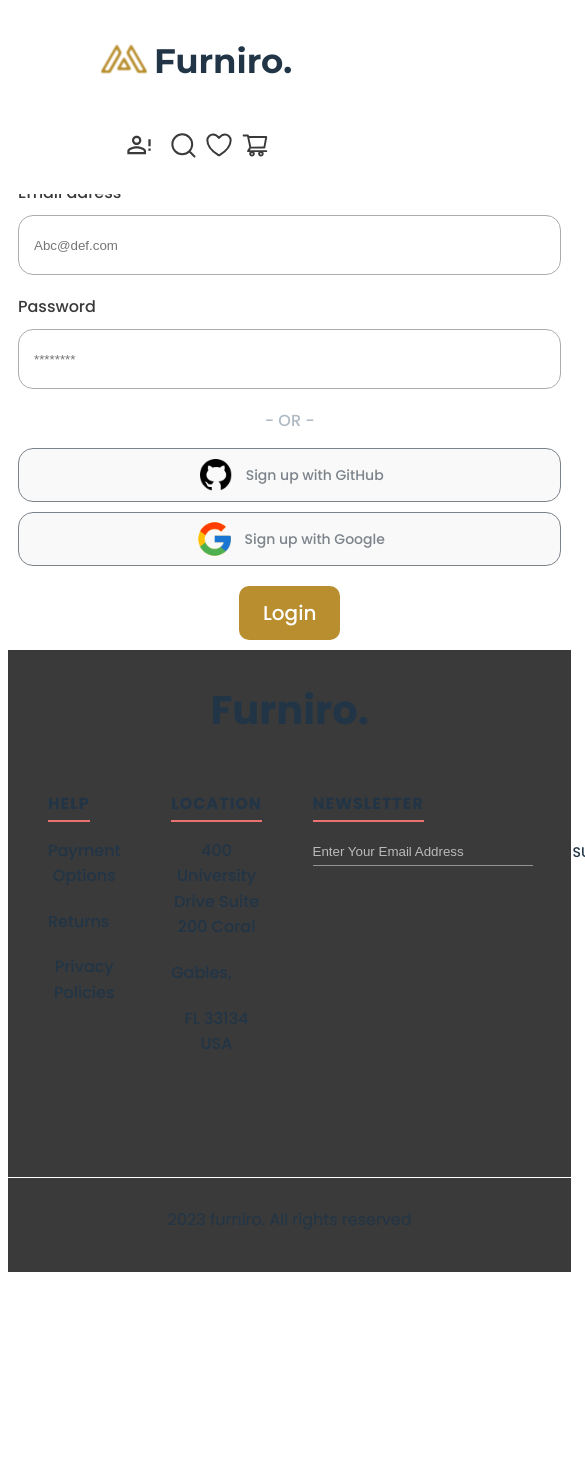
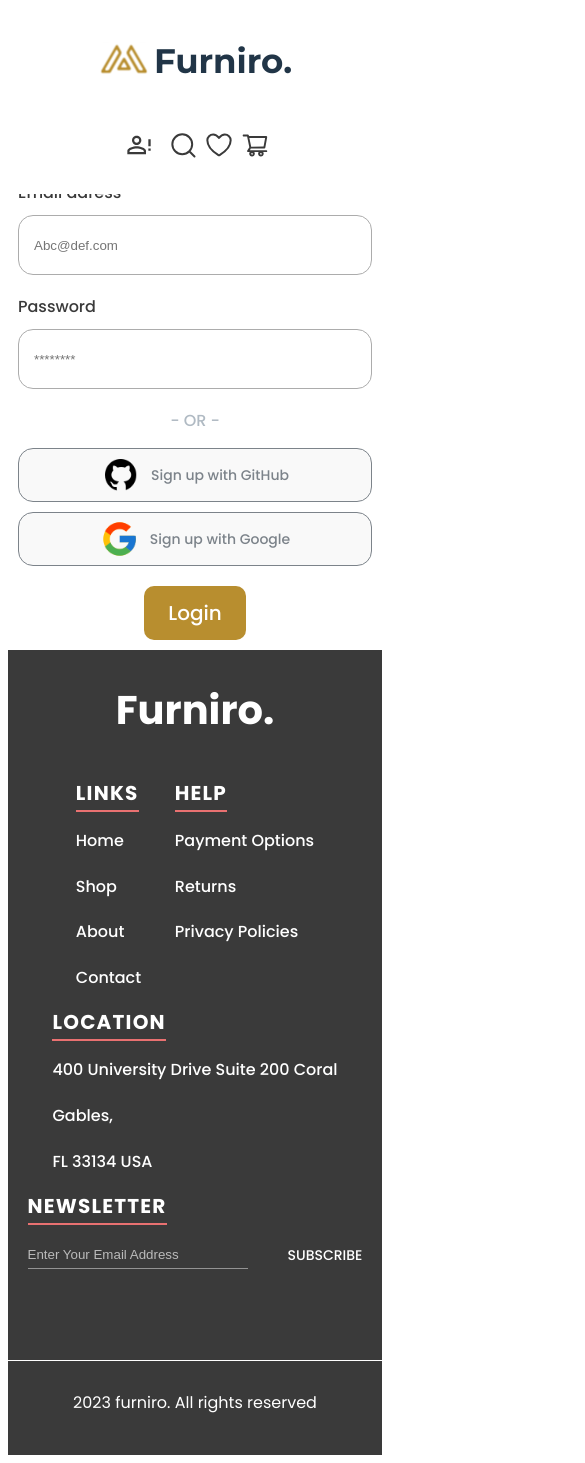
Before and after one commit to archis-academy/august-frontend-furniro-1, a React (Vite) app: page /login in a window 390 px wide. Shown: the top 1463 px of the page, 585 px wide, since content can reach past the window. Before the commit the page ends 1280 px from the top, so only its background shows below. Built offline with nearby package versions, Linux system fonts and the light colour scheme.

Commit message:
[AU-20] - add responsive layout

```diff
--- a/src/Components/Footer/Footer.module.scss
+++ b/src/Components/Footer/Footer.module.scss
@@ -14,6 +14,7 @@
     font-weight: 700;
     font-size: 40px;
     line-height: 1;
+    color: i.$white;
   }
 
   .navigations {
@@ -21,11 +22,12 @@
     justify-content: center;
     padding: 5%;
     gap: 10%;
+    flex-wrap: wrap;
 
     .block {
       .title {
         font-weight: 700;
-        font-size: 16px;
+        font-size: 20px;
         letter-spacing: 0.06em;
         display: flex;
         width: fit-content;
@@ -33,6 +35,7 @@
         line-height: 25px;
         padding-bottom: 4px;
         margin-bottom: 16px;
+        color: i.$white;
       }
 
       ul {
@@ -40,12 +43,14 @@
         margin: 0;
         padding: 0;
         li {
+          font-size: 16px;
           flex-wrap: nowrap;
           font-weight: 500;
           line-height: 1.6;
           margin: 6px 0;
           display: flex;
           margin-bottom: 20px;
+          color: i.$white;
           a {
             color: #fff;
             text-decoration: none;
@@ -67,6 +72,7 @@
         align-items: center;
         gap: 40px;
         flex-wrap: nowrap;
+        color: i.$white;
 
         .input {
           width: 220px;
@@ -102,5 +108,6 @@
     align-items: center;
     max-width: 1240px;
     width: 100%;
+    color: i.$white;
   }
 }
--- a/src/router.jsx
+++ b/src/router.jsx
@@ -15,7 +15,7 @@ export const Router = () => {
         <Route path="/sign-up" element={<SignUp />} />
         <Route path="/login" element={<Login />} />
       </Routes>
-      <Footer/>
+      <Footer />
     </BrowserRouter>
   );
 };
--- a/src/styles/_variables.scss
+++ b/src/styles/_variables.scss
@@ -1,6 +1,7 @@
 // Typography Colors
 $dark: #3a3a3a;
 $light: #acacac;
+$white: #ffffff;
 
 // Primary Color Palette
 $gold: #b88e2f;
```
